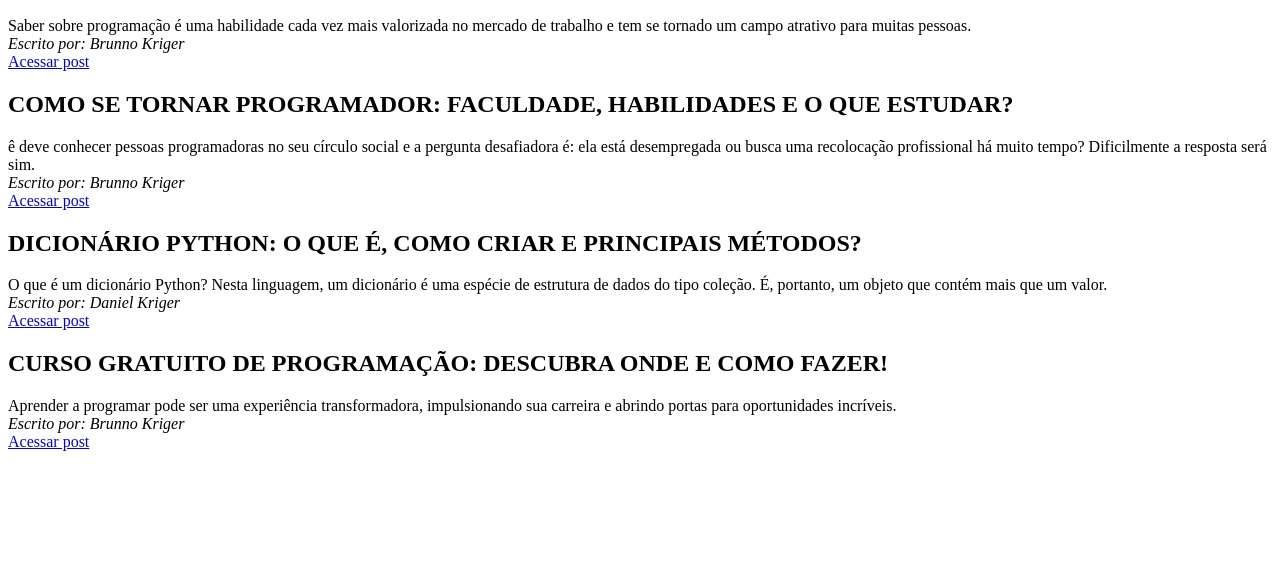
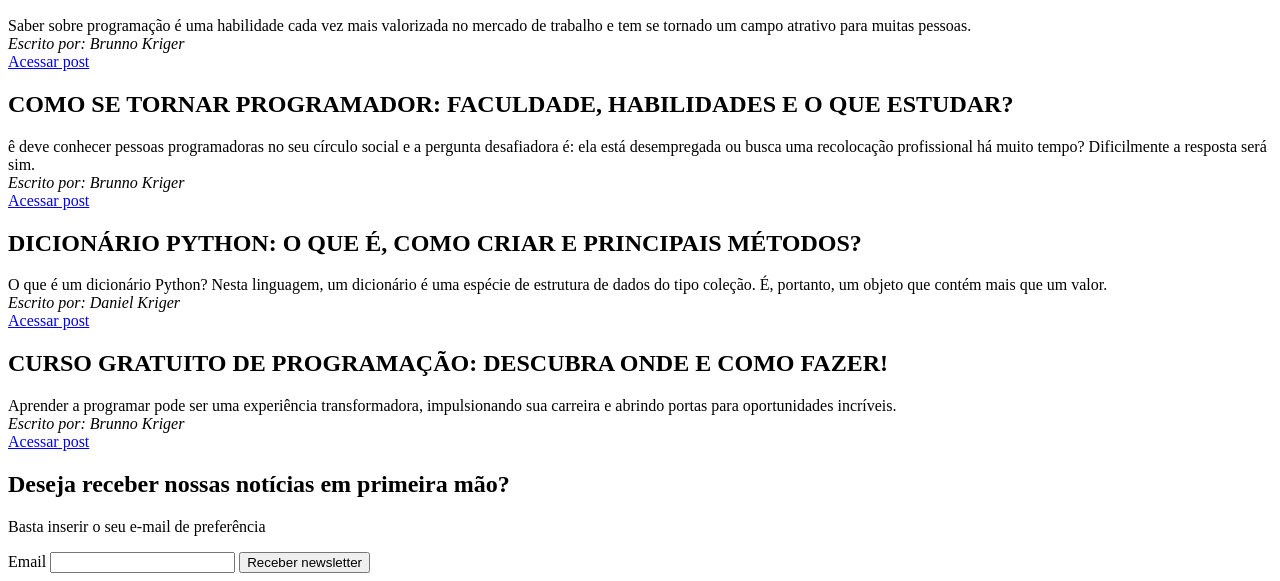
Before and after one commit to Budokay/html5, a plain HTML site: page index.html in a window 1280 px wide. Shown: the part 422-1003 px from the top of the page. Before the commit the page ends 881 px from the top, so only its background shows below. Drawn offline with Linux system fonts and the light colour scheme.

Commit message:
Update index.html

```diff
--- a/index.html
+++ b/index.html
@@ -38,5 +38,12 @@
         <div></div>
         <a href="https://kenzie.com.br/blog/curso-gratuito-de-programacao/" target="_blank">Acessar post</a>
     </section>
+    <section>
+        <h2>Deseja receber nossas notícias em primeira mão?</h2>
+        <p>Basta inserir o seu e-mail de preferência</p>
+        <label for="email">Email</label>
+        <input type="email" id="email">
+        <button type="submit">Receber newsletter</button>
+    </section>
 </body>
 </html>
```
